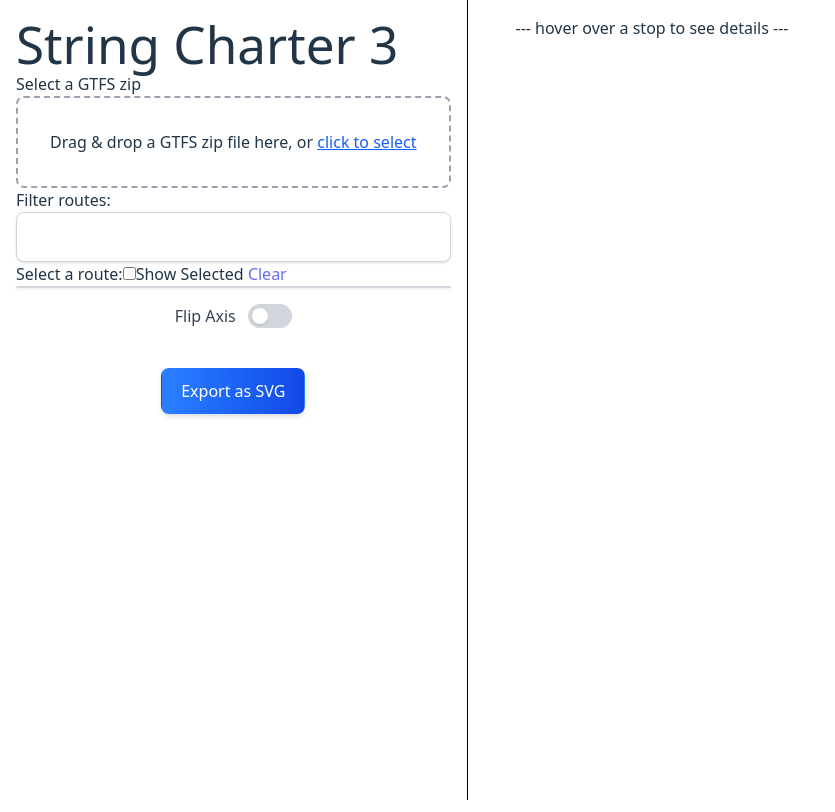
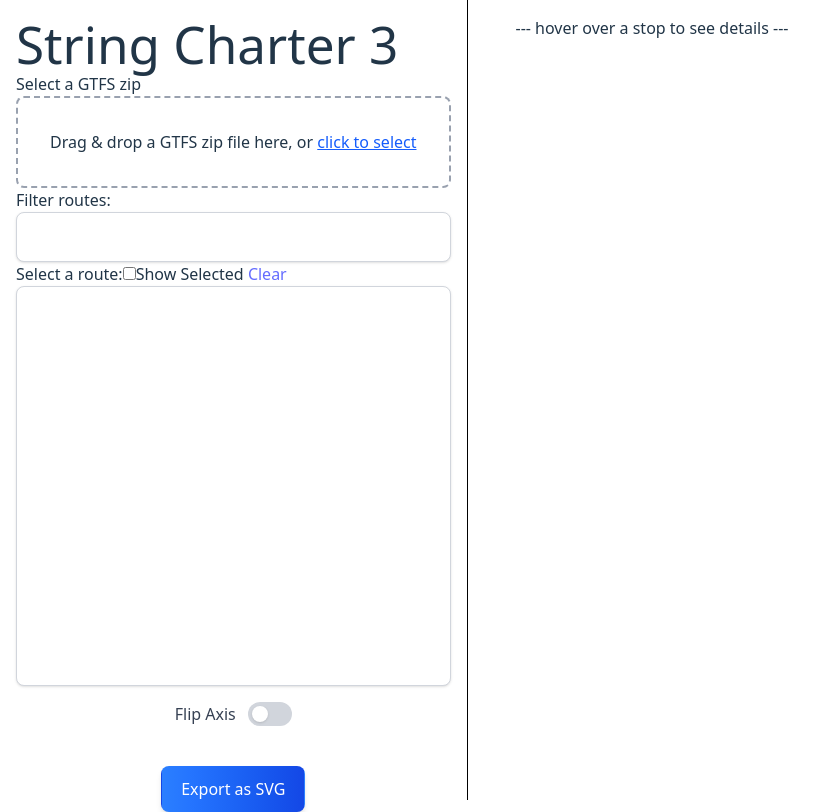
Before and after one commit to StofflR/String-Charter-3, a Vue app: page / in a window 1280 px wide. Shown: the whole page, without its empty margins (0-835 px from the left). Built offline with nearby package versions, Linux system fonts and the light colour scheme.

Commit message:
add height to select box

```diff
--- a/app/src/components/Controls.vue
+++ b/app/src/components/Controls.vue
@@ -188,7 +188,7 @@ const filteredRoutes = computed(() => {
       <a @click="clearRouteFilter()">Clear</a>
       <div>
         <div id="route-select"
-          class="block w-full appearance-none bg-white border border-gray-300 text-gray-700 rounded-lg shadow-sm focus:outline-none focus:ring-2 focus:ring-blue-400 focus:border-blue-400 transition">
+          class="h-100 overflow-scroll block w-full appearance-none bg-white border border-gray-300 text-gray-700 rounded-lg shadow-sm focus:outline-none focus:ring-2 focus:ring-blue-400 focus:border-blue-400 transition">
           <!-- <option disabled selected value> -- select a route -- </option> -->
           <div @click="toggleSelection(option)" :class="{ 'bg-gray-200': routes_selected.includes(option) }"
           v-for="option in filteredRoutes" :key="option" :value="option"
```
